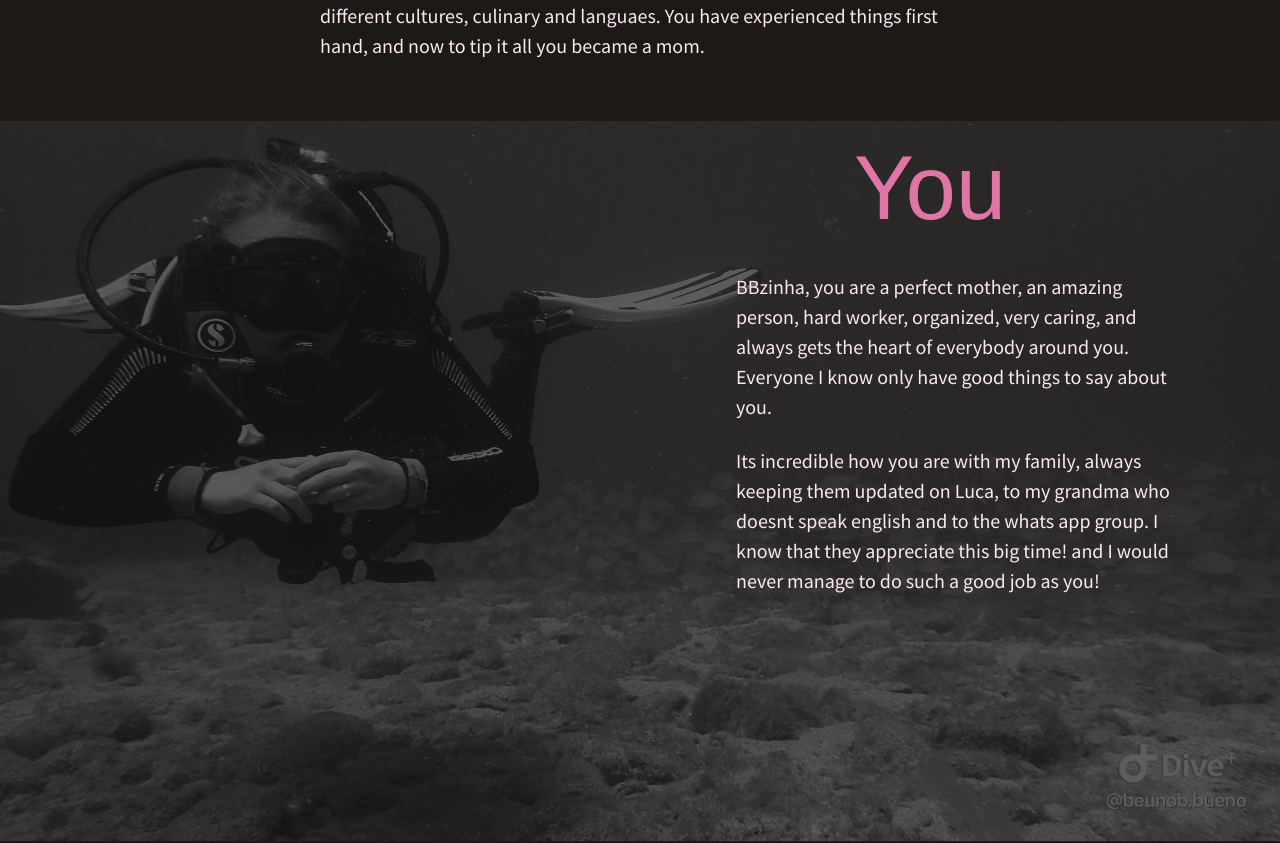
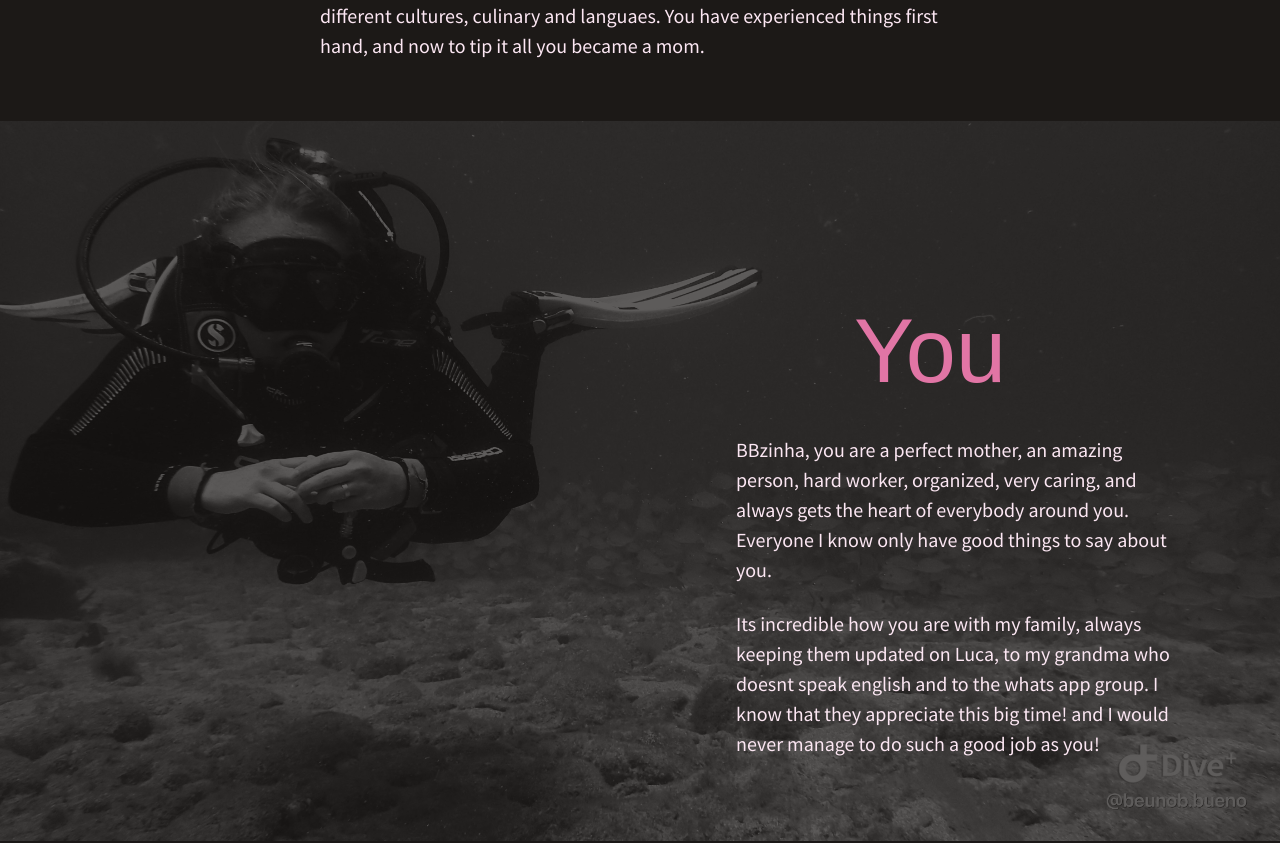
Before and after one commit to brunobueno95/frida-birthday, a React (Vite) app: page / in a window 1280 px wide. Shown: the part 1122-1965 px from the top of the page. Built offline with nearby package versions, Linux system fonts and the light colour scheme; a web font is replaced by a local one.

Commit message:
you msg center

```diff
--- a/src/App.tsx
+++ b/src/App.tsx
@@ -46,7 +46,7 @@ function App() {
       <div className='h-full w-full absolute object-cover bg-[rgb(28,25,23,0.7)] z-10'/>
       <img src={FridaDive} alt="" className='f-full w-full object-cover absolute grayscale' />
       <div className=' w-1/2 '/>
-      <div className='w-1/2 flex flex-col  z-20  items-center' >
+      <div className='w-1/2 flex flex-col  z-20  items-center justify-center h-full' >
       <h1 className=' font-whisper text-[90px] text-[#E175A5] ml-[-60px] mb-4' >You</h1>
       <div className='w-[70%] text-pink-100'>
       <p >BBzinha, you are a perfect mother, an amazing person, hard worker, organized, very caring, and always gets the heart of everybody around you.
```
